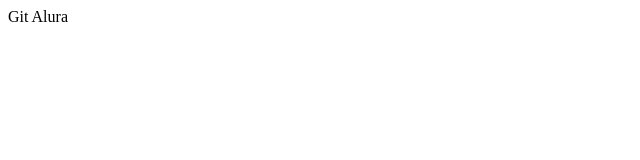
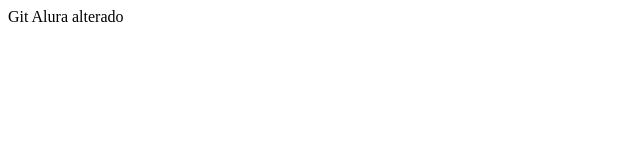
Before and after one commit to Rdgbtti/curso-git, a plain HTML site: page index.html in a window 1280 px wide. Shown: the full height of the page, 0-640 px from the left. Drawn offline with Linux system fonts and the light colour scheme.

Commit message:
Alterado body

```diff
--- a/index.html
+++ b/index.html
@@ -1,7 +1,7 @@
 <html>
 	<head>
 	<body>
-		Git Alura
+		Git Alura alterado
 	</body>
 	</head>
 </html>
```
